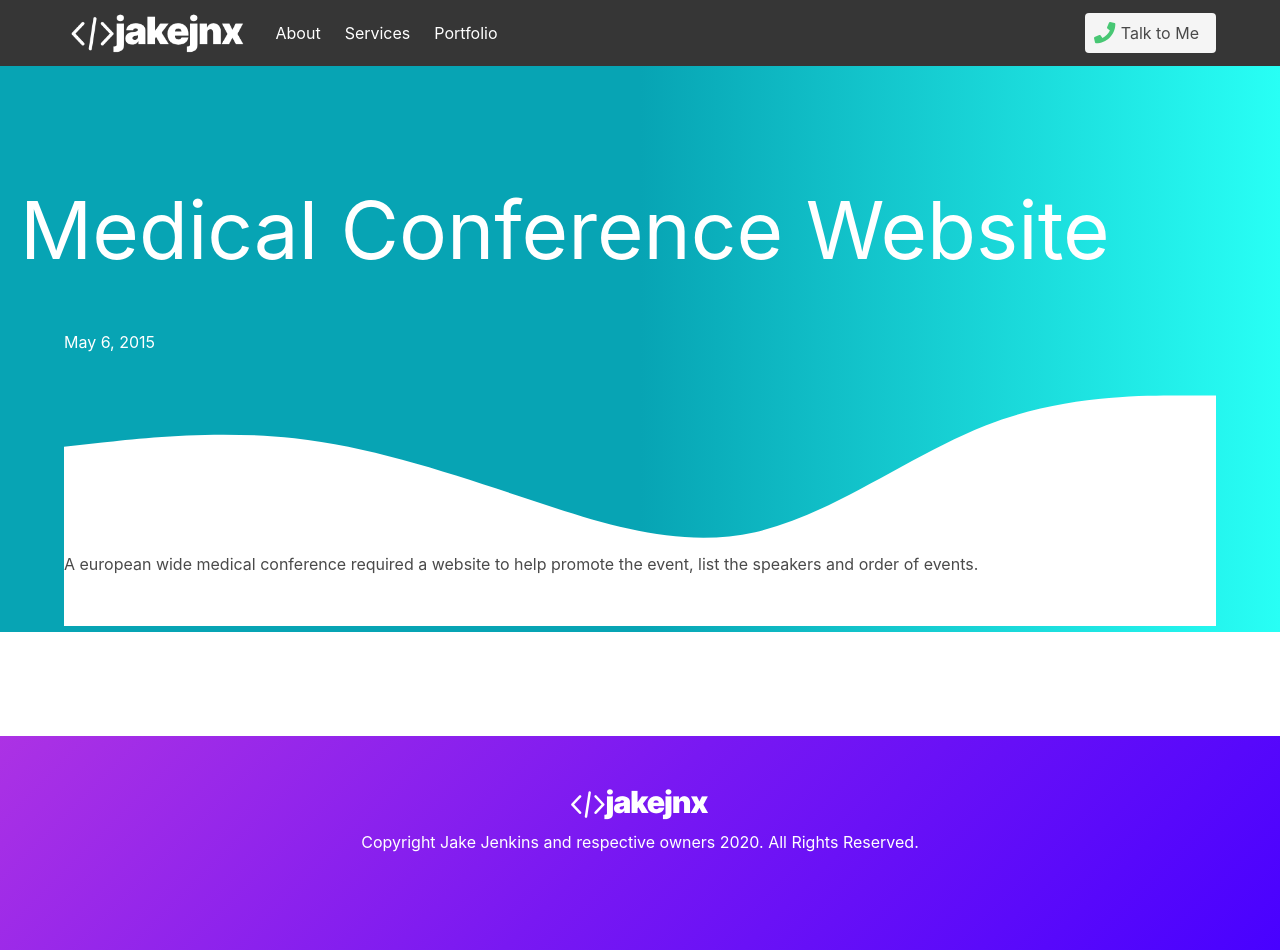
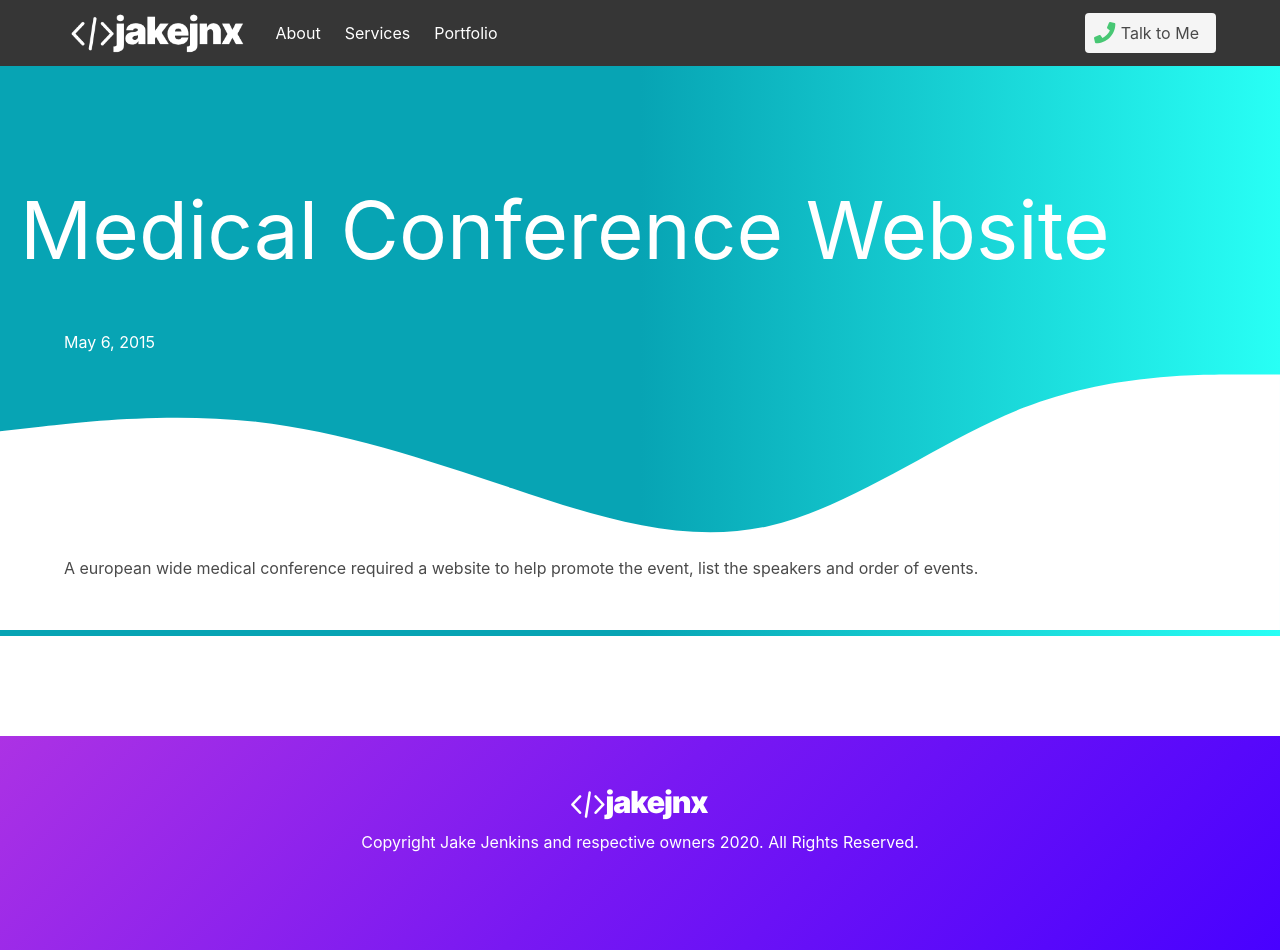
Before and after one commit to jake-jenkins/jjnx-bulma, a Jekyll site: the page built from _portfolio/medical-conference-website.md, in a window 1280 px wide. Built offline with Jekyll 4.4.1, drawn with Linux system fonts in a browser that asks for light colours; nearby versions of some CDN libraries.

Commit message:
Update portfolio.html

```diff
--- a/_layouts/portfolio.html
+++ b/_layouts/portfolio.html
@@ -38,9 +38,11 @@ layout: default
   {% for tags in page.tags %}
       <span class="tag is-dark"> {{ tags }} </span>
  {% endfor %}
-</div>
+    </div></div>
+
+
   <svg xmlns="http://www.w3.org/2000/svg" viewBox="0 0 1440 320"><path fill="#fff" fill-opacity="1" d="M0,96L48,90.7C96,85,192,75,288,85.3C384,96,480,128,576,160C672,192,768,224,864,202.7C960,181,1056,107,1152,69.3C1248,32,1344,32,1392,32L1440,32L1440,320L1392,320C1344,320,1248,320,1152,320C1056,320,960,320,864,320C768,320,672,320,576,320C480,320,384,320,288,320C192,320,96,320,48,320L0,320Z"></path></svg>
-  </div></div>
+  </div>
 
 <!-- end waves -->
 
```
